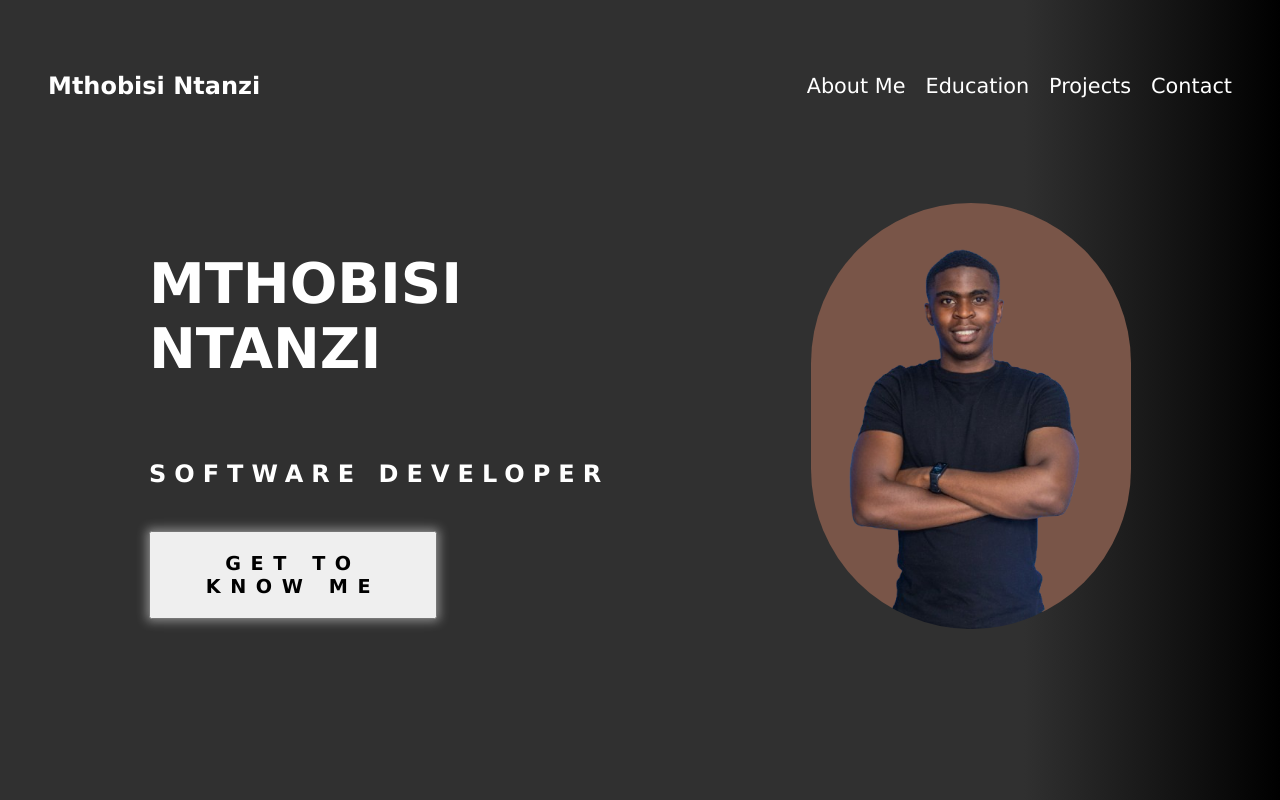
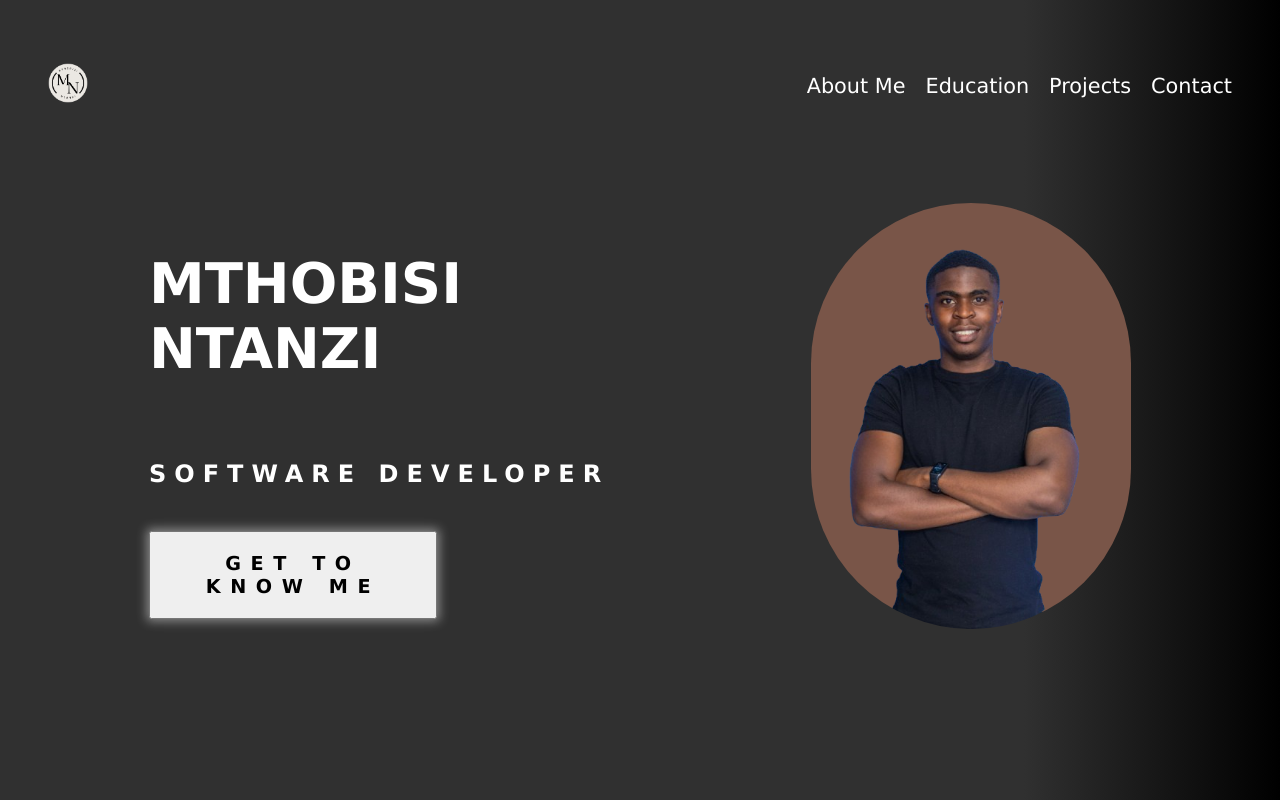
Before and after one commit to MthoNtanzi/portfolio, a Vue app: page / in a window 1280 px wide. Built offline with nearby package versions, Linux system fonts and the light colour scheme.

Commit message:
change name to icon

```diff
--- a/src/components/Navbar.vue
+++ b/src/components/Navbar.vue
@@ -1,6 +1,6 @@
 <template>
     <nav class="navbar" @click="handleOutsideClick"> <!-- Added click event to handle outside clicks -->
-      <router-link to="/" class="navbar-brand">Mthobisi Ntanzi</router-link>
+      <router-link to="/" class="navbar-brand"><img src="../assets/img/Mthobisi_Ntanzi.png" alt=""></router-link>
       <span class="menu-toggle" @click="toggleMenu($event)">☰</span> <!-- Pass the event to toggleMenu -->
       <ul class="navbar-links">
         <li @click="closeMenu"><router-link to="/about">About Me</router-link></li> <!-- Added closeMenu on click -->
@@ -28,6 +28,10 @@
       font-weight: bold;
       color: #fff;
       text-decoration: none;
+    }
+
+    .navbar-brand img{
+      width: 2.5rem;
     }
 
     .navbar-links {
```
Also changed, not shown: src/assets/img/Mthobisi_Ntanzi.png (added).
